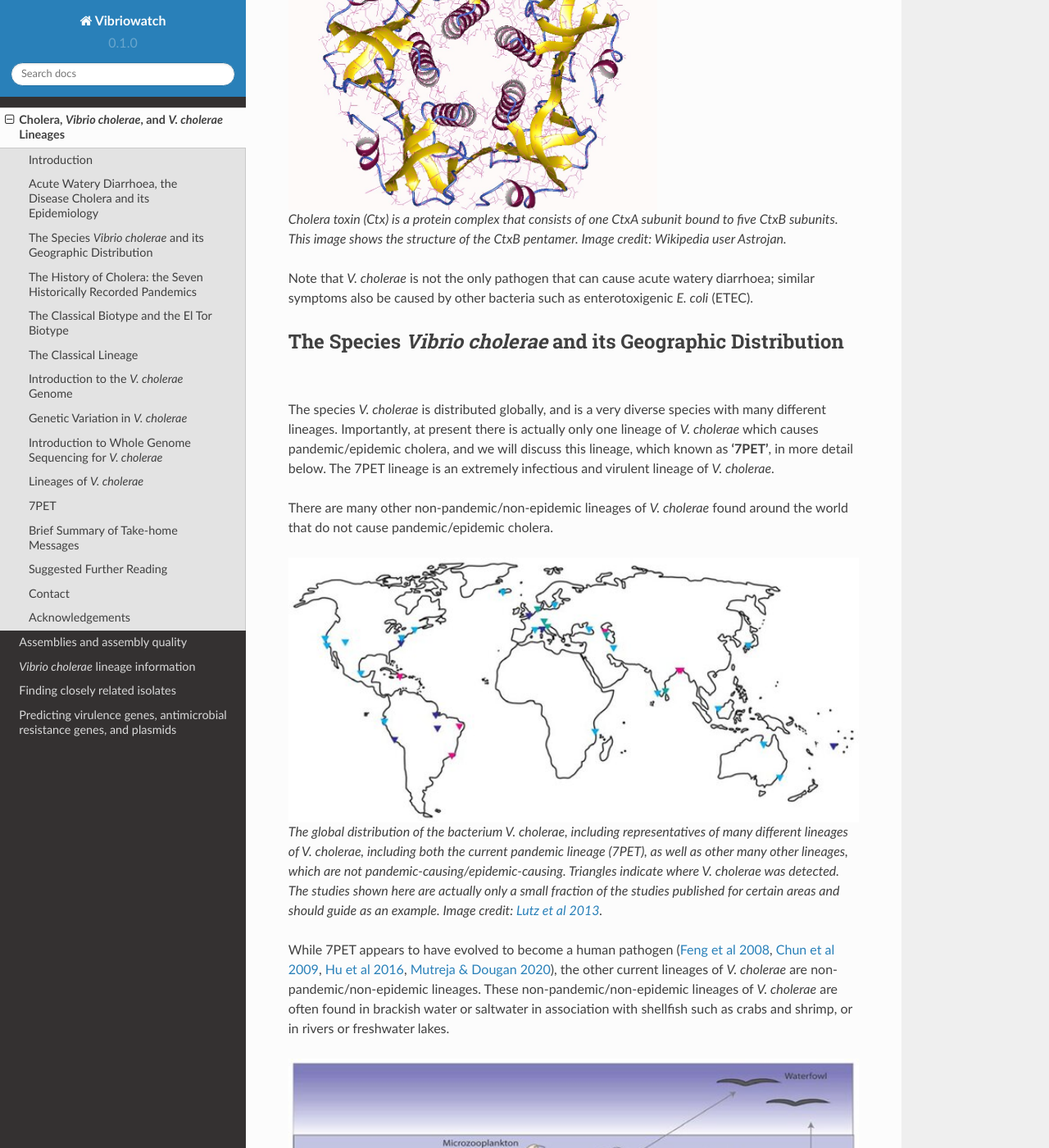
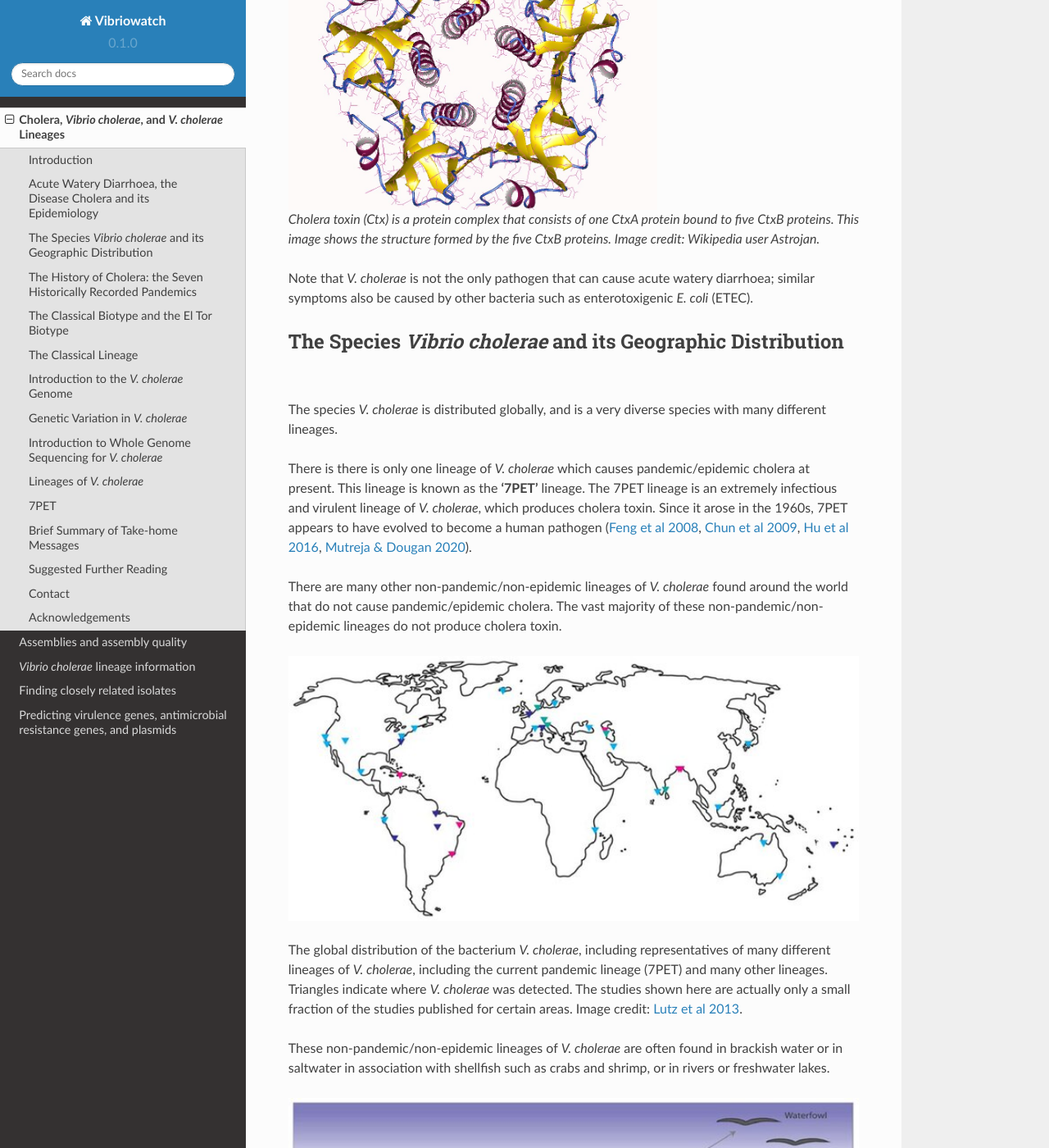
Before and after one commit to avrilcoghlan/cholerabook, a Sphinx documentation site: the page built from docs/source/vibriogenomes.rst, in a window 1280 px wide and 1400 px high, scrolled down 2433 px. Shown: the whole window at 82% size. Built offline with Sphinx 7.4.7 and the Read the Docs theme 2.0.0, drawn with Linux system fonts in a browser that asks for light colours; some of the changed text lies outside the part shown.

Commit message:
Update vibriogenomes.rst

```diff
--- a/docs/source/vibriogenomes.rst
+++ b/docs/source/vibriogenomes.rst
@@ -4,21 +4,21 @@
 Introduction
 ------------
 
-This chapter will give you an overview of cholera, the species *Vibrio cholerae*, the main lineages of *V. cholerae*, and the most current pandemic lineage of *V. cholerae*, 7PET.
+This chapter will give you an overview of cholera, the species *Vibrio cholerae*, the main lineages of *V. cholerae*, and the current pandemic lineage of *V. cholerae*, 7PET.
 
 Acute Watery Diarrhoea, the Disease Cholera and its Epidemiology
 ----------------------------------------------------------------
 
 Cholera is a disease characterised by acute watery diarrhoea. It is an infection caused by a water-borne bacterium
-called *Vibrio cholerae*, a curved Gram-negative rod.
+called *Vibrio cholerae*, a curved Gram-negative rod-shaped bacterium.
 
 .. figure:: Vibrio_cholerae.jpg
   :width: 350
 
   The bacterium *V. cholerae*. Image credit: Tom Kirn, Ron Taylor, Louisa Howard - Dartmouth Electron Microscope Facility.
 
-The *V. cholerae* bacterium is usually tranmitted by the faecal-oral route, that is,
-people usually catch cholera by eating food or drinking water that has been contaminated
+The *V. cholerae* bacterium is usually transmitted by the faecal-oral route, that is,
+people usually catch cholera by eating food or by drinking water that has been contaminated
 with human faeces containing *V. cholerae*.
 
 .. figure:: FaecalOralRoute.jpg
@@ -38,13 +38,13 @@
 Once ingested by a human host, the *V. cholerae* bacteria multiply in the human intestine. The
 bacteria attach to the epithelial cells of the intestine and release **cholera toxin**. Cholera toxin
 binds to the intestinal epithelial cell surface, and stimulates the cells to secrete ions and water into
-the intestinal lumen, resulting in acute watery diarrhoea. Therefore, cholera toxin is the key **virulence factor**
+the intestinal lumen, resulting in acute watery diarrhoea. Cholera toxin is therefore the key **virulence factor**
 of *V. cholerae*.
 
 .. figure:: CholeraToxin.jpg
   :width: 450
 
-  Cholera toxin (Ctx) is a protein complex that consists of one CtxA subunit bound to five CtxB subunits. This image shows the structure of the CtxB pentamer. Image credit: Wikipedia user Astrojan.
+  Cholera toxin (Ctx) is a protein complex that consists of one CtxA protein bound to five CtxB proteins. This image shows the structure formed by the five CtxB proteins. Image credit: Wikipedia user Astrojan.
 
 Note that *V. cholerae* is not the only pathogen that can cause acute watery diarrhoea; similar symptoms also be caused by other bacteria
 such as enterotoxigenic *E. coli* (ETEC).
@@ -52,21 +52,24 @@
 The Species *Vibrio cholerae* and its Geographic Distribution
 -------------------------------------------------------------
 
-The species *V. cholerae* is distributed globally, and is a very diverse species with many different lineages. Importantly, at present there is actually
-only one lineage of *V. cholerae* which causes pandemic/epidemic cholera, and we will discuss this lineage, which known as
-**'7PET'**, in more detail below. The 7PET lineage is an extremely infectious and virulent lineage of *V. cholerae*.
+The species *V. cholerae* is distributed globally, and is a very diverse species with many different lineages.
+
+There is there is only one lineage of *V. cholerae* which causes pandemic/epidemic cholera at present.
+This lineage is known as the **'7PET'** lineage.
+The 7PET lineage is an extremely infectious and virulent lineage of *V. cholerae*, which produces
+cholera toxin. Since it arose in the 1960s, 7PET appears to have evolved to become a
+human pathogen (`Feng et al 2008`_, `Chun et al 2009`_, `Hu et al 2016`_, `Mutreja & Dougan 2020`_).
 
 There are many other non-pandemic/non-epidemic lineages of *V. cholerae* found around the world that do not cause pandemic/epidemic
-cholera.
+cholera. The vast majority of these non-pandemic/non-epidemic lineages do not produce cholera toxin.
 
 .. figure:: GlobalDistribution.jpg
   :width: 700
 
-  The global distribution of the bacterium *V. cholerae*, including representatives of many different lineages of *V. cholerae*, including both the current pandemic lineage (7PET), as well as other many other lineages, which are not pandemic-causing/epidemic-causing. Triangles indicate where *V. cholerae* was detected. The studies shown here are actually only a small fraction of the studies published for certain areas and should guide as an example. Image credit: `Lutz et al 2013`_.
+The global distribution of the bacterium *V. cholerae*, including representatives of many different lineages of *V. cholerae*, including the current pandemic lineage (7PET) and many other lineages.
+Triangles indicate where *V. cholerae* was detected. The studies shown here are actually only a small fraction of the studies published for certain areas. Image credit: `Lutz et al 2013`_.
 
-While 7PET appears to have evolved to become a human pathogen (`Feng et al 2008`_, `Chun et al 2009`_, `Hu et al 2016`_, `Mutreja & Dougan 2020`_),
-the other current lineages of *V. cholerae* are non-pandemic/non-epidemic lineages. These non-pandemic/non-epidemic lineages of *V. cholerae* are often found in brackish water or saltwater in association with shellfish
-such as crabs and shrimp, or in rivers or freshwater lakes.
+These non-pandemic/non-epidemic lineages of *V. cholerae* are often found in brackish water or in saltwater in association with shellfish such as crabs and shrimp, or in rivers or freshwater lakes.
 
 .. _Chun et al 2009: https://pubmed.ncbi.nlm.nih.gov/19720995/
 
```
